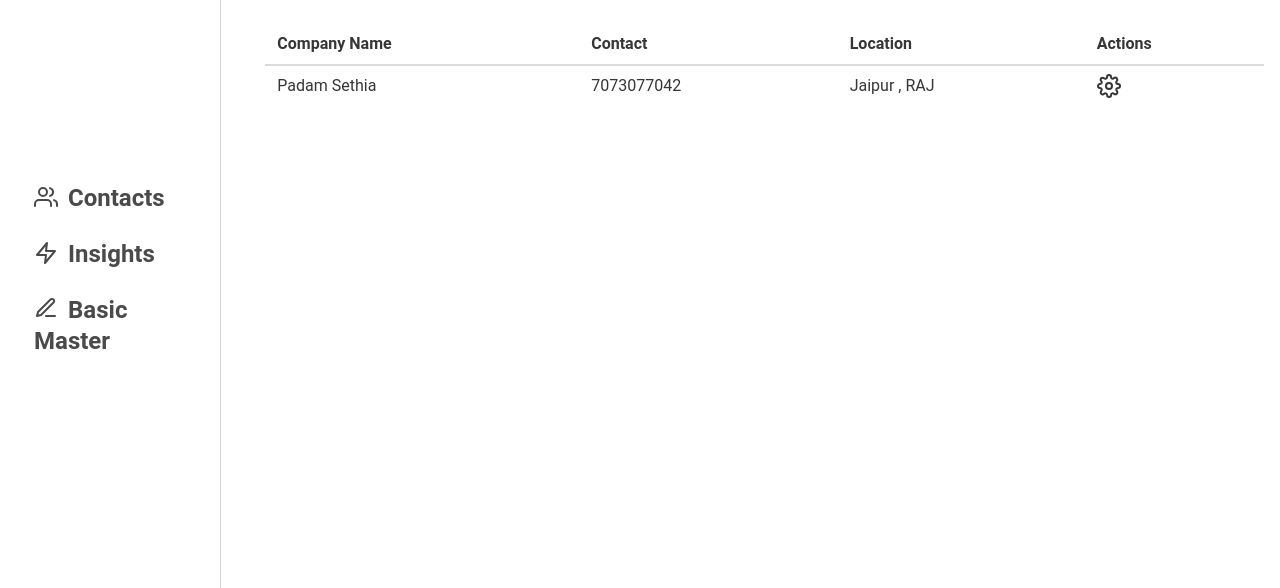
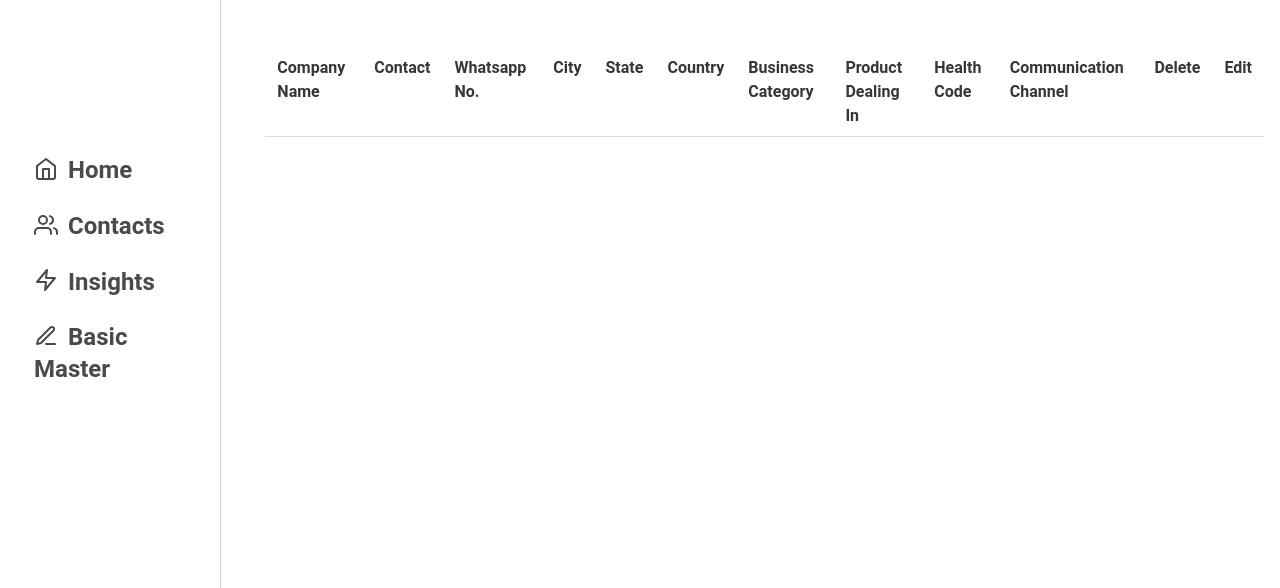
Before and after one commit to highoncarbs/peep, a Flask app: page /contacts in a window 1280 px wide. Shown: the part 68-656 px from the top of the page. Run offline with Flask 2, Linux system fonts and the light colour scheme; a user stored in the database is signed in; lists and menus that the app fills with data are empty; some libraries are stand-ins or nearby versions; some web fonts are replaced.

Commit message:
Fixes #1

```diff
--- a/app.py
+++ b/app.py
@@ -98,10 +98,10 @@ def contacts():
         and import data onto Peep.
     '''
     user = current_user.username
-    form = login_model.AddContact()
+    form = login_model.AddContactForm()
     mssg = ""
 
-    return render_template('contacts.html' , user = user) , 200
+    return render_template('contacts.html' , user = user ,form = form) , 200
 
 @app.route('/insights' , methods=['GET' , 'POST'])
 @login_required
--- a/models/login_model.py
+++ b/models/login_model.py
@@ -44,6 +44,24 @@ def country_choice():
 
 def city_choice():
     return db.session.query(City)
+
+def prod_choice():
+    return db.session.query(ProdCat)
+
+def broker_choice():
+    return db.session.query(Broker)
+
+def health_choice():
+    return db.session.query(HealthCode)
+
+def comm_choice():
+    return db.session.query(CommChannel)
+
+def buss_choice():
+    return db.session.query(BussCat)
+
+
+
 
 ########################################
 ####### BASIC MASTER FORMS & DB ########
@@ -136,7 +154,18 @@ class CityForm(FlaskForm):
 ########################################
 
 class AddContactForm(FlaskForm):
-    pass
+    company_name = StringField('comapany_name' , validators=[InputRequired()])
+    company_per = StringField('company_per' , validators=[InputRequired()])
+    contact_one = StringField('contact_one' , validators=[InputRequired()])
+    wh_contact = StringField('wh_contact')
+    email = StringField('email' , validators=[InputRequired()])
+    city = QuerySelectField('city',validators=[InputRequired()] , query_factory=city_choice , allow_blank= False  , get_label='city')
+    buss_cat = QuerySelectField('buss_cat',validators=[InputRequired()] , query_factory=buss_choice , allow_blank= False  , get_label='buss_cat')
+    broker = QuerySelectField('broker',validators=[InputRequired()] , query_factory=broker_choice , allow_blank= False  , get_label='broker_name')
+    comm_channel = QuerySelectField('comm_channel',validators=[InputRequired()] , query_factory=comm_choice , allow_blank= False  , get_label='channel')
+    prod_cat = QuerySelectField('prod_cat',validators=[InputRequired()] , query_factory=prod_choice , allow_blank= False  , get_label='prod_cat')
+    health_code = QuerySelectField('health_code',validators=[InputRequired()] , query_factory=health_choice , allow_blank= False  , get_label='health')
+    pref_comm_channel = QuerySelectField('pref_comm_channel',validators=[InputRequired()] , query_factory=comm_choice , allow_blank= False  , get_label='channel')
 
 class AddContact(db.Model):
     id = db.Column(db.Integer , primary_key = True)
@@ -151,7 +180,8 @@ class AddContact(db.Model):
     prod_cat = db.Column(db.String(20) , nullable = True)
     broker = db.Column(db.String(20) , nullable = True)
     comm_channel = db.Column(db.String(20) , nullable = True)
-
+    health_code = db.Column(db.String(20) , nullable = True)
+    pref_comm_channel = db.Column(db.String(100) , nullable = True)
 ########################################
 ####### MSSGs FORMS & DB ###############
 ########################################
--- a/static/css/main.css
+++ b/static/css/main.css
@@ -15,6 +15,7 @@ body{
     vertical-align:middle;
 
 }
+
 
 .icon-btn-m{
   margin-right: 10px;
@@ -57,3 +58,7 @@ body{
   .modal.is-open {
     display: block;
   }
+
+.form-contact label{
+  margin-top:15px;
+}
--- a/templates/base.html
+++ b/templates/base.html
@@ -24,6 +24,7 @@
 					</div>
 					<div class="menu is-size-4 has-text-weight-bold">
 						<ul class="menu-list animated fadeInLeft">
+							<li><a href="{{ url_for('index') }}"><span class="icon icon-btn-m"><i data-feather="home"></i></span><span class="menu-text is-desktop">Home</span></a></li>
 							<li><a href="{{ url_for('contacts') }}"><span class="icon icon-btn-m"><i data-feather="users"></i></span><span class="menu-text is-desktop">Contacts</span></a></li>
 							<li><a href="{{ url_for('insights') }}"><span class="icon icon-btn-m"><i data-feather="zap"></i></span><span class="menu-text is-desktop">Insights</span></a></li>
 							<li><a href="{{ url_for('basic_master') }}"><span class="icon icon-btn-m"><i data-feather="edit-3"></i></span><span class="menu-text is-desktop">Basic Master</span></a></li>
--- a/templates/contacts.html
+++ b/templates/contacts.html
@@ -11,40 +11,134 @@
     </div>
 </div>
 <br>
+<br>
+
+{% if error_mssg_c %}
+
+<div class="notification has-background-warning ">
+<span class="is-size-5">
+    <span class="icon icon-btn-m">
+        <i data-feather="info"></i>
+    </span>
+    {{error_mssg_c}}
+</span>
+<br>
+</div>
+<br>
+
+{% endif %}
+
+
 <div class="table-container">
     <table class="table is-fullwidth">
         <thead>
         <tr>
             <th>Company Name</th>
             <th>Contact</th>
-            <th>Location</th>
-            <th>Actions</th>
+            <th>Whatsapp No.</th>
+            <th>City</th>
+            <th>State</th>
+            <th>Country</th>
+            <th>Business Category</th>
+            <th>Product Dealing In</th>
+            <th>Health Code</th>
+            <th>Communication Channel</th>
+            <th>Delete</th>
+            <th>Edit</th>
         </tr>
     </thead>
     <tbody>
         <tr>
-            <td>Padam Sethia</td>
-            <td>7073077042</td>
-            <td>Jaipur , RAJ </td>
-            <td><i data-feather="settings"></i> </td>
+
         </tr>
     </tbody>
     </table>
 </div>
 
+
 <!-- Modal Code -->
 <div class="modal" id="modal-add-contact">
     <div class="modal-background"></div>
     <div class="modal-content">
+        <div class="box">
         <!-- Add form for Contacts Input -->
-        <form action="/add_contacts" method="POST">
-            <div class="form-name">
+            <form action="/add_contacts" method="POST">
+                {{form.hidden_tag()}}
+                <div class="form-contact">
+                        <p class="is-size-5 has-text-weight-bold">Add Contact</p>
+                        <br>
+                        <p class="label">Company Name</p>
+                        <p class="control">{{form.company_name(class="input" , placeholder="Enter Company Name")}}</p>
+                        <label class="label ">Contact Person</label>
+                        <p class="control">{{form.company_per(class="input" , placeholder="Enter Company Name")}}</p>
+                        <label class="label ">Contacts</label>
+                        <div class="field is-grouped">
+                                <p class="control">{{form.contact_one(class="input" , placeholder="Enter Contact no.")}}</p>
+                                <p class="control">{{form.wh_contact(class="input" , placeholder="Enter Whatsapp no.")}}</p>
+                        </div>
 
-            </div>
-        </form>
+                        <label class="label ">Email</label>
+                        <p class="control">{{form.email(class="input" , placeholder="Enter email")}}</p>
+
+                        <label class="label ">City</label>
+                        <div class="select">
+                            <p class="control">{{form.city}}</p>
+                        </div>
+                        <label class="label ">Broker</label>
+                        <div class="select">
+                            <p class="control">{{form.broker}}</p>
+                        </div>
+                        <label class="label ">Business Category</label>
+                        <div class="field is-grouped">
+                        <div class="select control">
+                           {{form.buss_cat}}
+                        </div>
+                        <p class="control"><a class="button" onclick="add_buss()"><i data-feather="plus-circle"></i></a></p>
+
+                        </div>
+                        <label class="label ">Communication Channel</label>
+                        <div class="field is-grouped">
+                        <div class="select control">
+                          {{form.comm_channel}}
+                        </div>
+                        <p class="control"><a class="button" onclick="add_comm_a()"><i data-feather="plus-circle"></i></a></p>
+
+                    </div>
+                        <label class="label ">Pref. Communication Channel</label>
+                        <div class="field is-grouped " >
+                        <div class="select control">
+                            {{form.pref_comm_channel}}
+                        </div>
+                        <p class="control"><a class="button" onclick="add_comm_b()"><i data-feather="plus-circle"></i></a></p>
+
+                        </div>
+                        <label class="label ">Product Category</label>
+                        <div class="field is-grouped" id="prod_list">
+                        <div class="select control">
+                           {{form.prod_cat}}
+                        </div>
+                        <p class="control"><a class="button" onclick="add_prod()"><i data-feather="plus-circle"></i></a></p>
+                        </div>
+                        <label class="label ">Health Code</label>
+                        <div class="field is-grouped">
+                            <div class="select control">
+                                {{form.health_code}}
+                            </div>
+                        </div>
+                        </div>
+                        <br>
+                        <div class="field is-grouped ">
+                            <p class="control "><button class="button is-black"><i class="icon-btn" data-feather="plus-square"></i>Add Contact</button></p>
+                            <p class="control"><a class="button" onclick="clear_field()"><i class="icon-btn" data-feather="circle"></i>Clear Fields</a></p>
+                        </div>
+                    </div>
+            </form>
+
     </div>
+</div>
     <button class="modal-close is-large" aria-label="close"></button>
 </div>
+
 <script>
         document.querySelector('#add-contact').addEventListener('click', function(event) {
             event.preventDefault();
@@ -65,5 +159,20 @@
               html.classList.remove('is-clipped');
             });
           });
+
+        function addElement(parentId,elementbr, elementTag, elementId, html) {
+            // Adds an element to the document
+            var p = document.getElementById(parentId);
+            p.appendChild(br);
+            var br = document.createElement("br");
+            var newElement = document.createElement(elementTag);
+            newElement.setAttribute('class', elementId);
+            newElement.innerHTML = html;
+            p.appendChild(newElement);
+        };
+        function add_prod(){
+            var html = '{{form.prod_cat}}';
+        addElement('prod_list', 'br' , 'div', 'select control', html);
+        };
 </script>
 {% endblock %}
```
